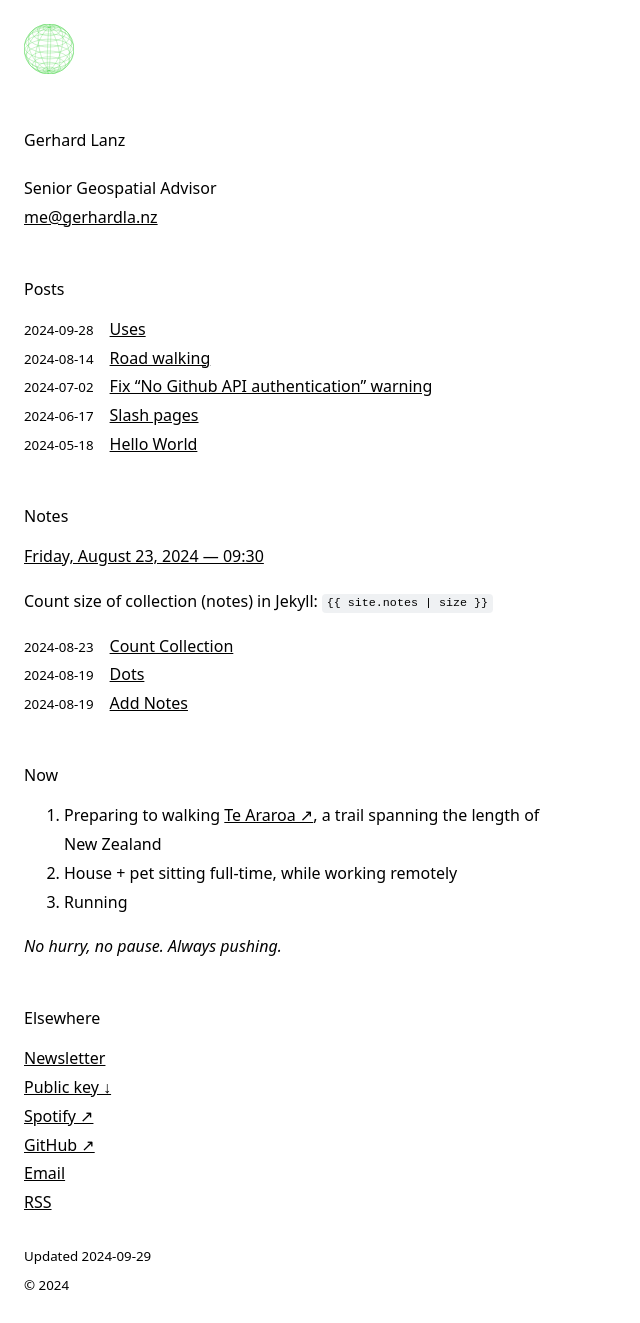
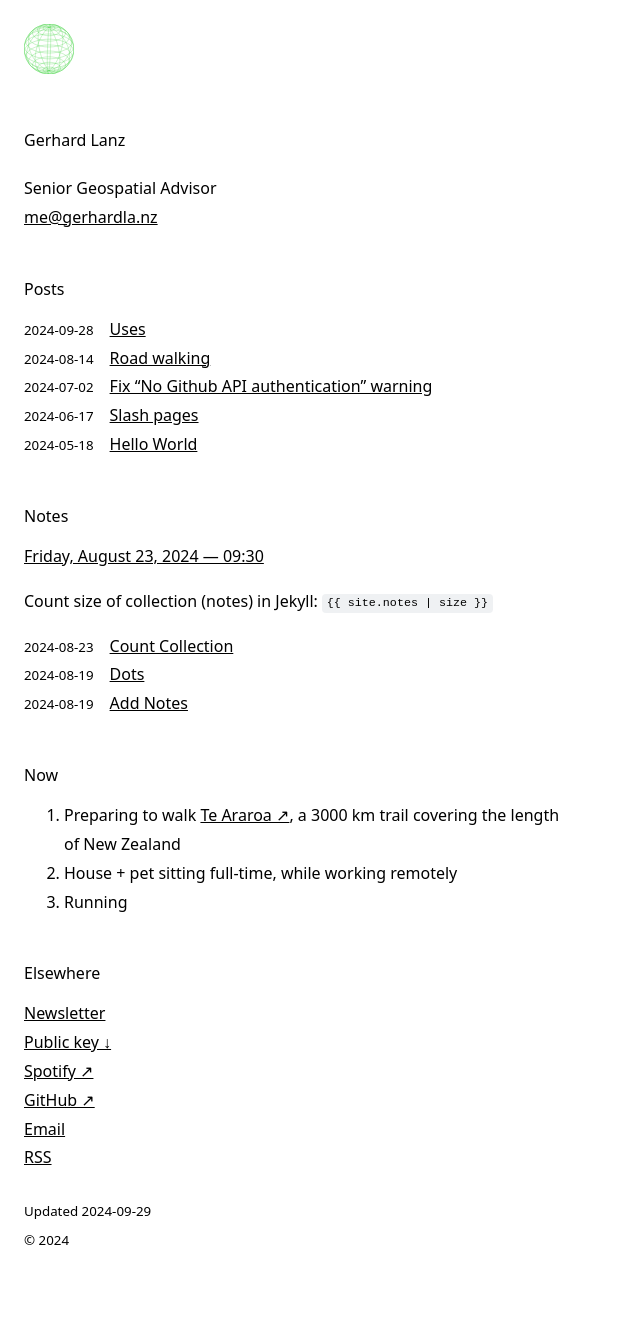
Before and after one commit to gerhardlanz/gerhardla.nz, a Jekyll site: the page built from index.html, in a window 1280 px wide. Shown: the whole page, without its empty margins (0-640 px from the left). Built offline with Jekyll 4.4.1, drawn with Linux system fonts in a browser that asks for light colours; Markdown is read by kramdown in place of the engine named in the settings; after the commit the page ends 1278 px from its top, so only the background shows below that.

Commit message:
refactor: update default.html layout with new note and post files

```diff
--- a/index.html
+++ b/index.html
@@ -13,7 +13,7 @@
 <ul aria-label="posts" style="list-style-type:none;padding:0;">
     {% assign posts = site.posts | where: "layout","post"%}
     {% for post in posts %}
-    <li><small style="margin-right: 1rem"><time>{{ post.date | date: "%Y-%m-%d" }}</time></small><a
+    <li><small style="margin-right: 1rem">{{ post.date | date: "%Y-%m-%d" }}</small><a
             href="{{ post.url }}">{{
             post.title }}</a></li>
     {% endfor %}
@@ -22,7 +22,7 @@
 <h2>Notes</h2>
 
 {% assign note = site.notes | sort: 'date' | last %}
-<p><a href="{{ note.url }}"><time>{{ note.date | date: "%A, %B %d, %Y — %H:%M" }}</time></a></p>
+<p><a href="{{ note.url }}">{{ note.date | date: "%A, %B %d, %Y — %H:%M" }}</a></p>
 {% if note.content %}
 <p>{{ note.content }}</p>
 {% endif %}
@@ -30,7 +30,7 @@
 <ul aria-label="notes" style="list-style-type:none;padding:0;">
     {% assign notes = site.notes | where: "layout", "note" | sort: 'date' | reverse %}
     {% for note in notes %}
-    <li><small style="margin-right: 1rem"><time>{{ note.date | date: "%Y-%m-%d" }}</time></small><a
+    <li><small style="margin-right: 1rem">{{ note.date | date: "%Y-%m-%d" }}</small><a
             href="{{ note.url }}">{{
             note.title }}</a></li>
     {% endfor %}
@@ -38,15 +38,12 @@
 
 <h2>Now</h2>
 
-<p>
 <ol>
-    <li>Preparing to walking <a href="https://www.teararoa.org.nz">Te Araroa ↗</a>, a trail
-        spanning the length of New Zealand</li>
+    <li>Preparing to walk <a href="https://www.teararoa.org.nz">Te Araroa ↗</a>, a 3000 km trail
+        covering the length of New Zealand</li>
     <li>House + pet sitting full-time, while working remotely</li>
     <li>Running</li>
 </ol>
-<i>No hurry, no pause. Always pushing.</i>
-</p>
 
 <h2>Elsewhere</h2>
 
```
Also changed, not shown: _layouts/default.html (line endings or trailing spaces), _layouts/note.html (line endings or trailing spaces), _layouts/post.html (line endings or trailing spaces).
